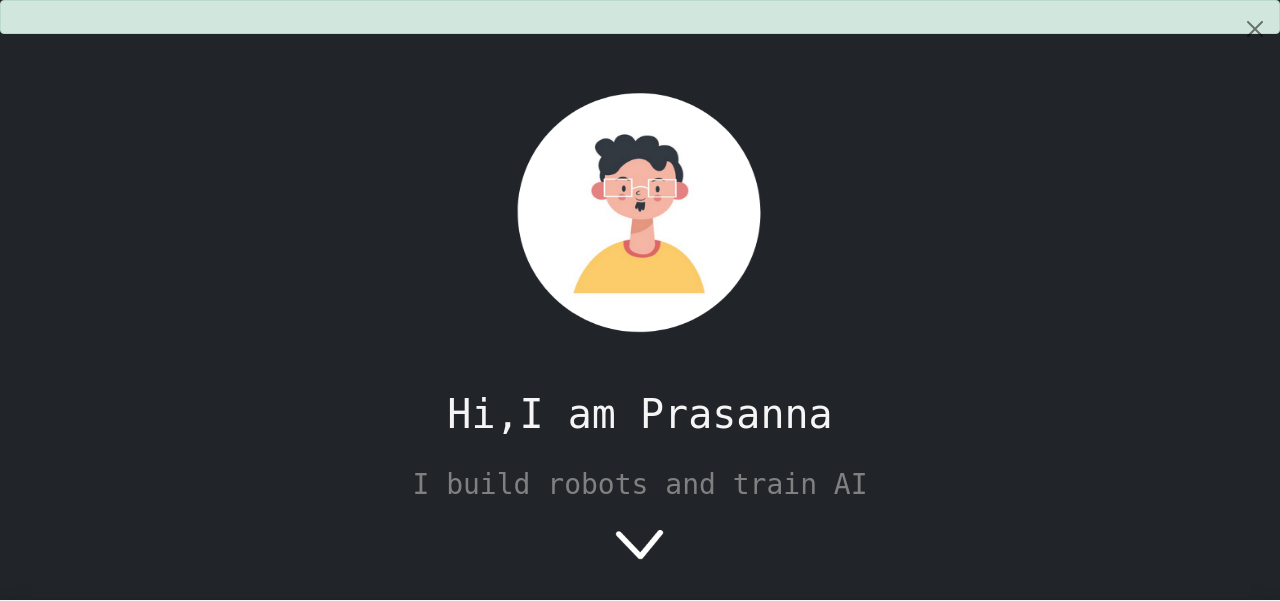
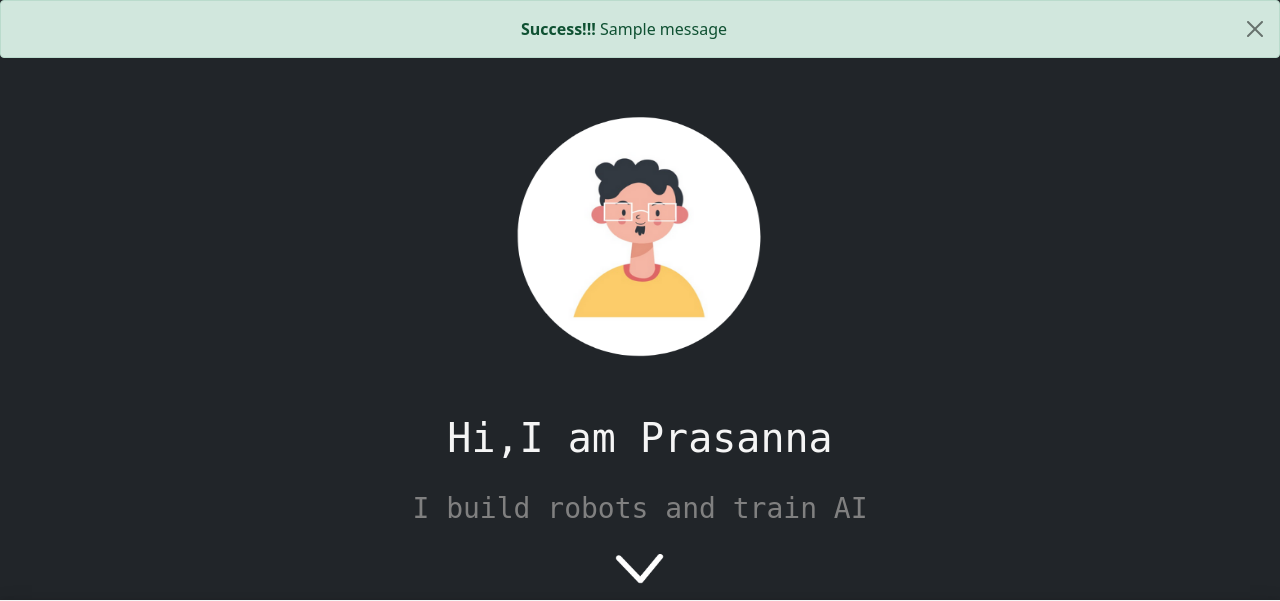
Before and after one commit to Prasanna-Natarajan-3595/My_Portfolio, a Flask app: page / in a window 1280 px wide. Shown: the part 80-681 px from the top of the page. Run offline with Flask 2, Linux system fonts and the light colour scheme; one stand-in notice (Sample message) is shown.

Commit message:
Fixed email

```diff
--- a/web/templates/home.html
+++ b/web/templates/home.html
@@ -47,6 +47,7 @@
   </div>
   {% else %}
   <div class="alert alert-success alert-dismissible fade show" role="alert">
+    <strong>Success!!! </strong>{{ message}}
    <button type="button" class="btn-close" data-bs-dismiss="alert" aria-label="Close"></button>
   </div>
   {% endif %} {% endfor %} {% endif %} {% endwith %}
--- a/web/view.py
+++ b/web/view.py
@@ -41,7 +41,7 @@ Prasanna-bot""")
            sendmessage('Prasannan-You got a new comment on your website','noreplyprasanna@gmail.com',['prasannanatarajan3595@gmail.com'],f"""Dear Prasanna,
 You got a new comment on your website...
 Name:{name}
-Email:{email}
+Email: {email}
 Comment:{comments}
 
              Thanks!!!
```
